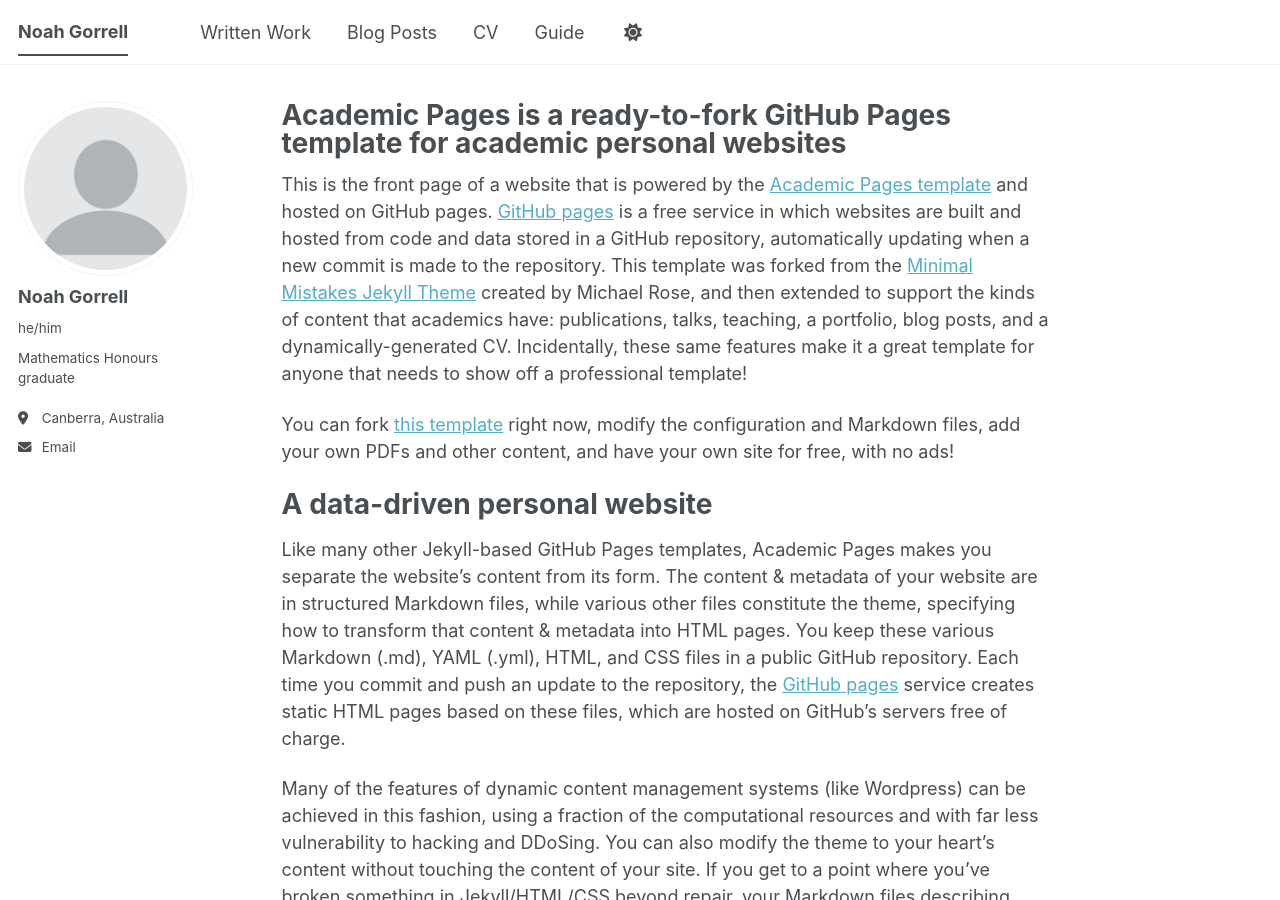
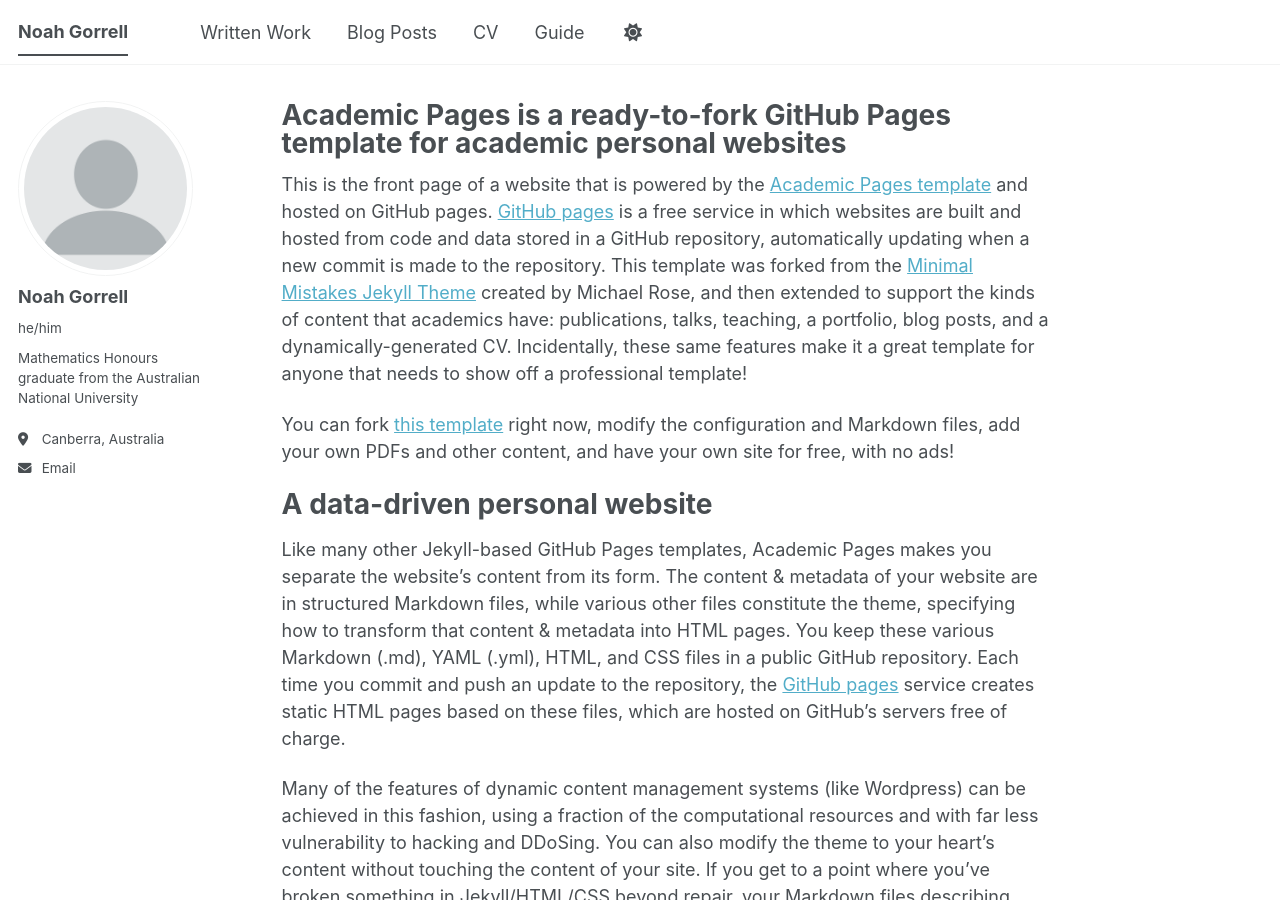
Before and after one commit to noahgorrell/noahgorrell.github.io, a Jekyll site: the page built from _pages/about.md, in a window 1280 px wide and 900 px high. Built offline with Jekyll 4.4.1, drawn with Linux system fonts in a browser that asks for light colours; a script bundle is joined from its source files by our own code; library files that are not in the unit come from our copies.

Commit message:
Update bio

```diff
--- a/_config.yml
+++ b/_config.yml
@@ -26,7 +26,7 @@ author:
   avatar           : "profile.png"
   name             : "Noah Gorrell"
   pronouns         : "he/him"
-  bio              : "Mathematics Honours graduate"
+  bio              : "Mathematics Honours graduate from the Australian National University"
   location         : "Canberra, Australia"
   employer         : # "Red Brick University"
   uri              : # URL
```
